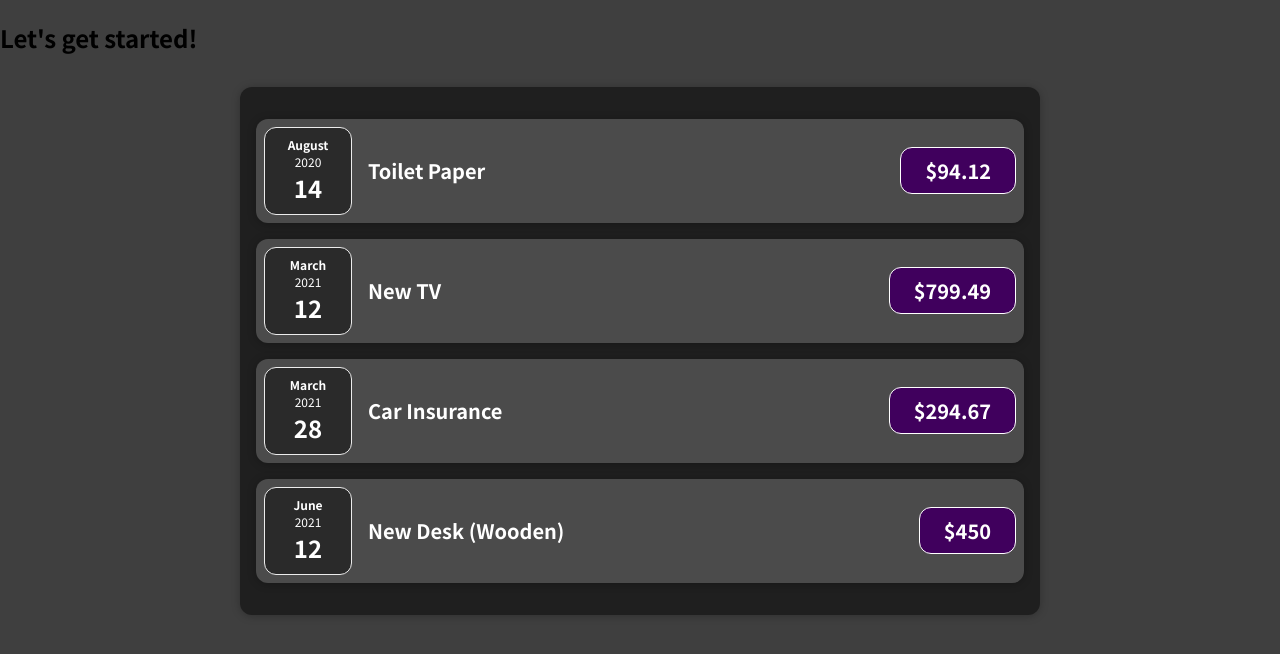
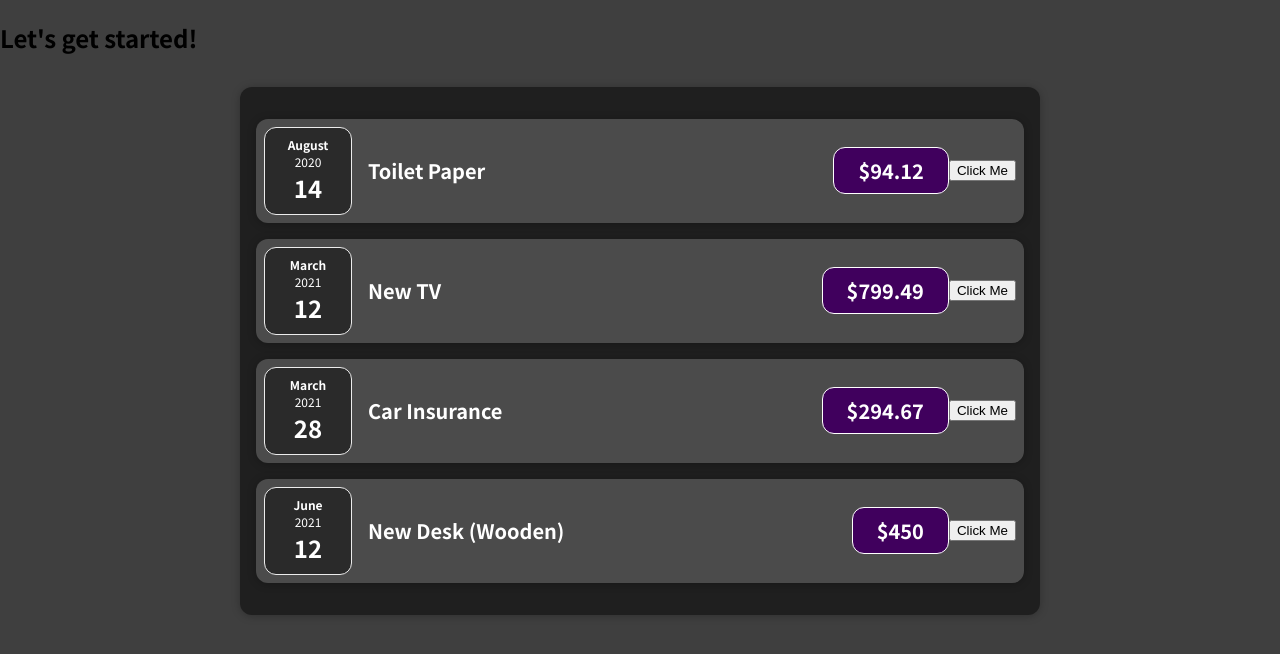
Before and after one commit to rokonbd/reactTutorial, a React (Create React App) app in the folder s4-react-state-event/: page / in a window 1280 px wide. Shown: the top 654 px of the page. Built offline with nearby package versions, Linux system fonts and the light colour scheme.

Commit message:
click button

```diff
--- a/s4-react-state-event/src/components/Expenses/ExpenseItem.js
+++ b/s4-react-state-event/src/components/Expenses/ExpenseItem.js
@@ -1,15 +1,22 @@
+import React, { useState } from "react";
 import ExpenseDate from "./ExpenseDate";
 import Card from "../UI/Card";
 import "../css/ExpenseItem.css";
 
 const ExpenseItem = (props) => {
+  const [title, setTitle] = useState(props.title);
+  const clickHandler = () => {
+    setTitle("Change The Title!");
+  };
+
   return (
     <Card className="expense-item">
       <ExpenseDate date={props.date} />
       <div className="expense-item__description">
-        <h2>{props.title}</h2>
+        <h2>{title}</h2>
         <div className="expense-item__price">${props.amount}</div>
       </div>
+      <button onClick={clickHandler}>Click Me</button>
     </Card>
   );
 };
```
